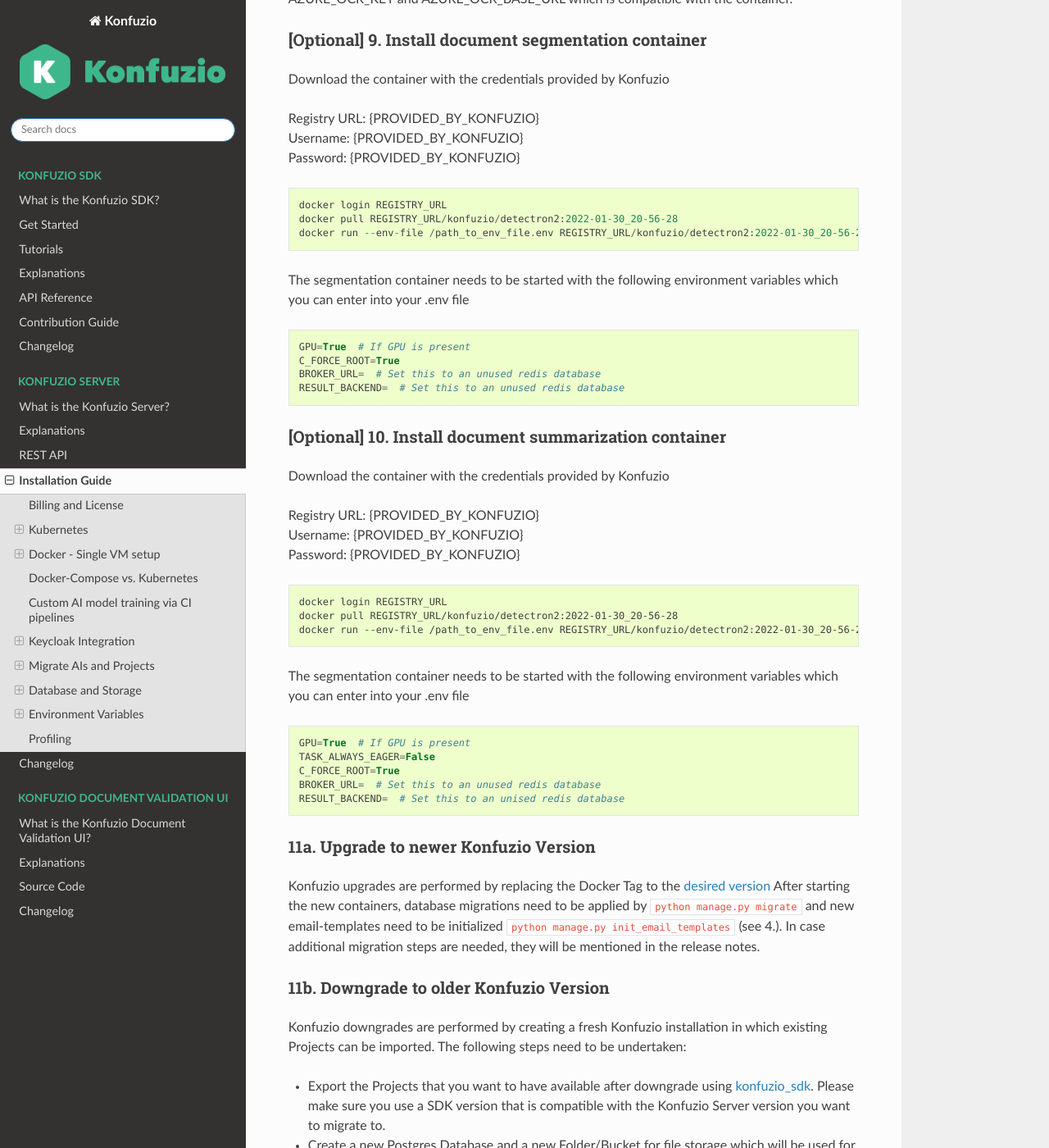
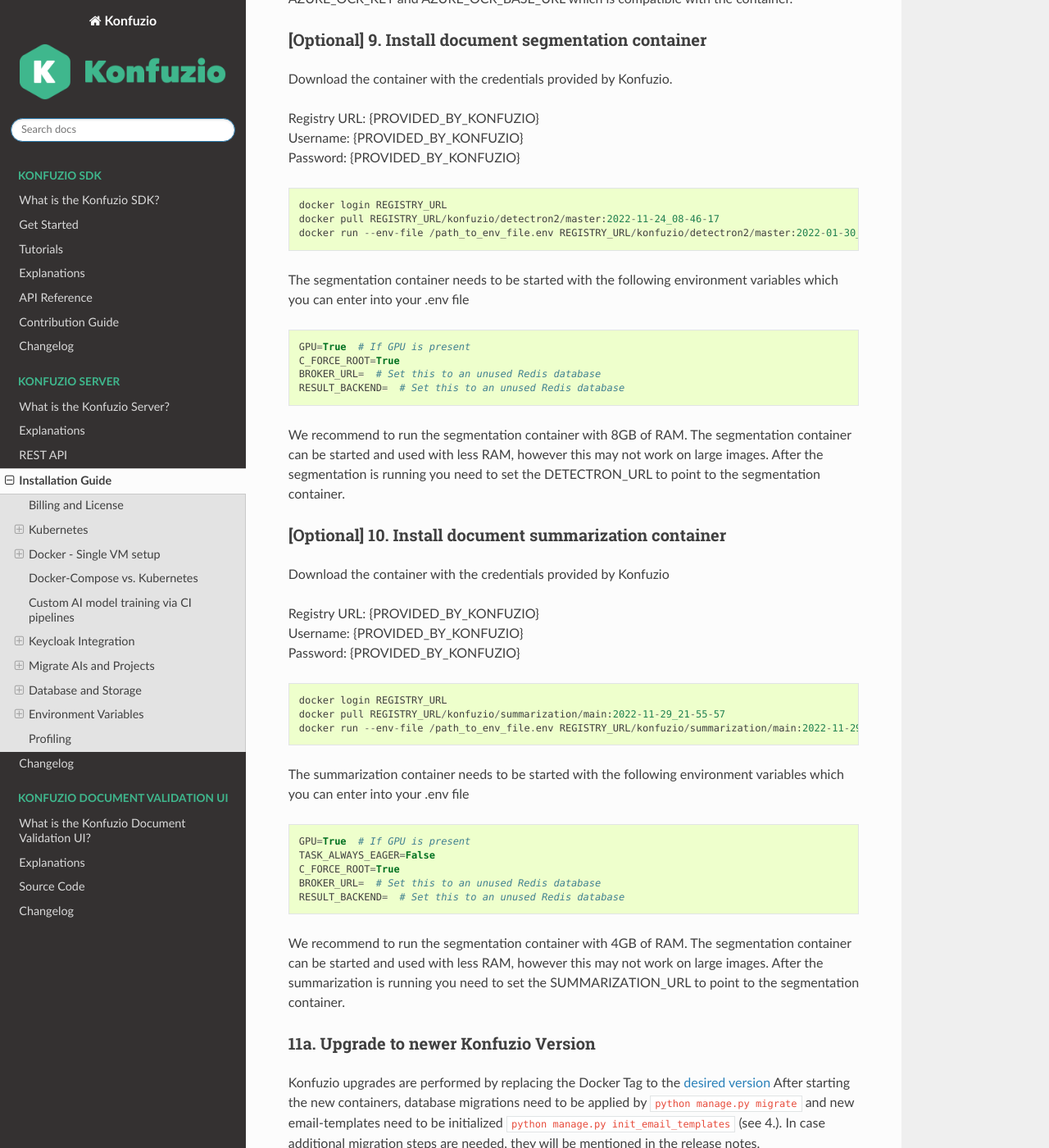
Before and after one commit to konfuzio-ai/konfuzio-sdk, a Sphinx documentation site: the page built from docs/web/on_premises.md, in a window 1280 px wide and 1400 px high, scrolled down 12085 px. Shown: the whole window at 82% size. Built offline with Sphinx 7.4.7 and the Read the Docs theme 2.0.0, drawn with Linux system fonts in a browser that asks for light colours; pages that are not in the unit, such as notebooks, are missing from menus; a script that is not in the unit is left out.

````diff
--- a/docs/web/on_premises.md
+++ b/docs/web/on_premises.md
@@ -507,7 +507,7 @@
 
 ### [Optional] 9. Install document segmentation container
 
-Download the container with the credentials provided by Konfuzio
+Download the container with the credentials provided by Konfuzio.
 
 Registry URL: {PROVIDED_BY_KONFUZIO}
 Username: {PROVIDED_BY_KONFUZIO}
@@ -515,17 +515,21 @@
 
 ```
 docker login REGISTRY_URL
-docker pull REGISTRY_URL/konfuzio/detectron2:2022-01-30_20-56-28
-docker run --env-file /path_to_env_file.env REGISTRY_URL/konfuzio/detectron2:2022-01-30_20-56-28 bash -c "export LC_ALL=C.UTF-8; export LANG=C.UTF-8;./run_celery.sh
+docker pull REGISTRY_URL/konfuzio/detectron2/master:2022-11-24_08-46-17
+docker run --env-file /path_to_env_file.env REGISTRY_URL/konfuzio/detectron2/master:2022-01-30_20-56-28 bash -c "export LC_ALL=C.UTF-8; export LANG=C.UTF-8;./run_celery.sh
 ```
 
 The segmentation container needs to be started with the following environment variables which you can enter into your .env file
 ```
 GPU=True  # If GPU is present
 C_FORCE_ROOT=True
-BROKER_URL=  # Set this to an unused redis database
-RESULT_BACKEND=  # Set this to an unused redis database
-```
+BROKER_URL=  # Set this to an unused Redis database
+RESULT_BACKEND=  # Set this to an unused Redis database
+```
+
+We recommend to run the segmentation container with 8GB of RAM. The segmentation container can be started and used with less RAM, however this may not work on large images.
+After the segmentation is running you need to set the DETECTRON_URL to point to the segmentation container.
+
 
 ### [Optional] 10. Install document summarization container
 
@@ -537,19 +541,23 @@
 
 ```
 docker login REGISTRY_URL
-docker pull REGISTRY_URL/konfuzio/detectron2:2022-01-30_20-56-28
-docker run --env-file /path_to_env_file.env REGISTRY_URL/konfuzio/detectron2:2022-01-30_20-56-28 bash -c "export LC_ALL=C.UTF-8; export LANG=C.UTF-8;./run_celery.sh"`
-```
-
-The segmentation container needs to be started with the following environment variables which you can enter into your .env file
+docker pull REGISTRY_URL/konfuzio/summarization/main:2022-11-29_21-55-57
+docker run --env-file /path_to_env_file.env REGISTRY_URL/konfuzio/summarization/main:2022-11-29_21-55-57
+```
+
+The summarization container needs to be started with the following environment variables which you can enter into your .env file
 ```
 GPU=True  # If GPU is present
 TASK_ALWAYS_EAGER=False
 C_FORCE_ROOT=True
-BROKER_URL=  # Set this to an unused redis database
-RESULT_BACKEND=  # Set this to an unised redis database
-
-```
+BROKER_URL=  # Set this to an unused Redis database
+RESULT_BACKEND=  # Set this to an unused Redis database
+
+```
+
+We recommend to run the segmentation container with 4GB of RAM. The segmentation container can be started and used with less RAM, however this may not work on large images.
+After the summarization is running you need to set the SUMMARIZATION_URL to point to the segmentation container.
+
 
 ### 11a. Upgrade to newer Konfuzio Version
 
@@ -843,7 +851,7 @@
 ##### DETECTRON_URL
 Default: None
 
-This is used to connect to the optional [segmentation container](https://dev.konfuzio.com/web/on_premises.html#optional-9-install-document-segmentation-container). This is a URL in the form of 'http://detectron-service:8181/predict'.
+This is used to connect to the optional [segmentation container](/web/on_premises.html#optional-9-install-document-segmentation-container). This is a URL in the form of 'http://detectron-service:8181/predict'.
 You might need to adjust the detectron-service to your service name or IP.
 
 _Type: string_
@@ -851,7 +859,7 @@
 ##### SUMMARIZATION_URL
 Default: None
 
-This is used to connect to the optional [summarization container](https://dev.konfuzio.com/web/on_premises.html#optional-10-install-document-summarization-container). This is a URL in the form of 'http://summarization-service:8181/predict'.
+This is used to connect to the optional [summarization container](/web/on_premises.html#optional-10-install-document-summarization-container). This is a URL in the form of 'http://summarization-service:8181/predict'.
 You might need to adjust the summarization-service to your service name or IP.
 
 _Type: string_
````
